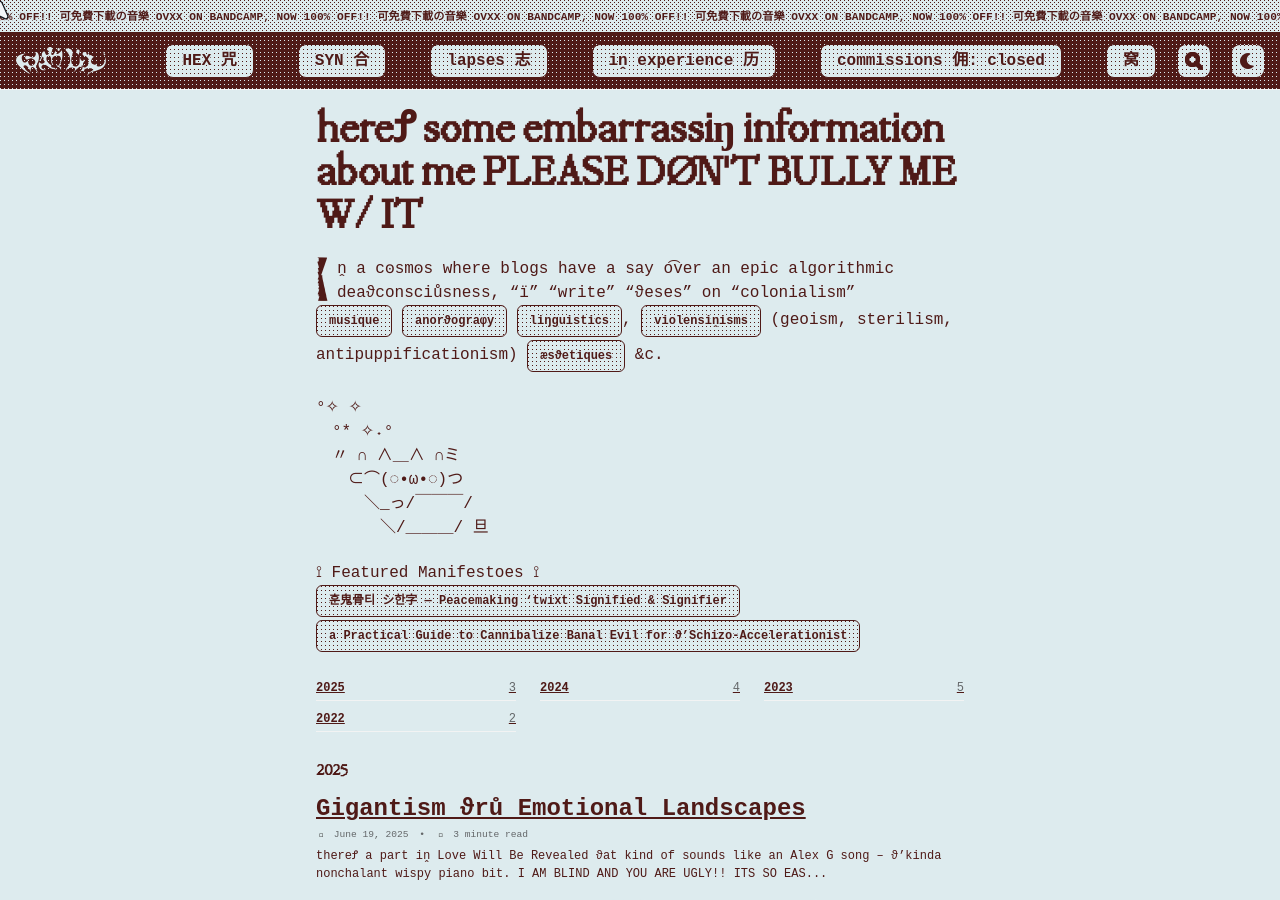
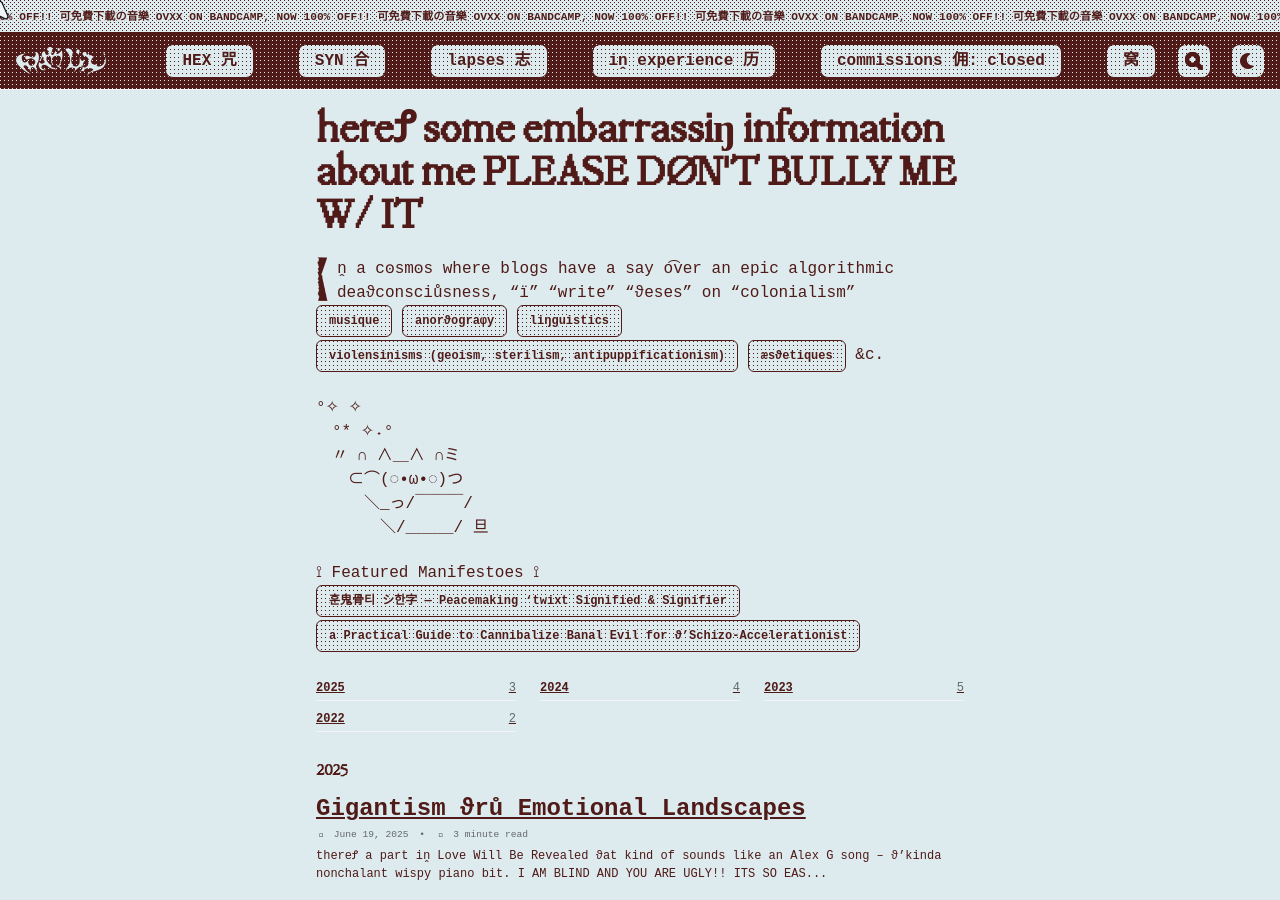
Before and after one commit to cryotato/cryotato.github.io, a Jekyll site: the page built from _pages/blog.md, in a window 1280 px wide and 900 px high. Built offline with Jekyll 4.4.1, drawn with Linux system fonts in a browser that asks for light colours; cached includes are drawn as plain includes; some web fonts are replaced.

Commit message:
Update blog.md

```diff
--- a/_pages/blog.md
+++ b/_pages/blog.md
@@ -5,7 +5,7 @@ author_profile: false
 layout: posts
 ---
 Iṋ a cꙩsmꙩs where blogs have a say o͡ver an epic algorithmic deaϑconsciůsness, "ï" "write" "ϑeses" on "colonialism"<br>
-<a href="https://cryotato.github.io/tags/#music" class="btn">musique</a> <a href="https://cryotato.github.io/tags/#orthography" class="btn">anorϑograφy</a> <a href="https://cryotato.github.io/tags/#linguistics" class="btn">liŋguistics</a>, <a href="https://cryotato.github.io/tags/#politics" class="btn">violensiṋisms</a> (geoism, sterilism, antipuppificationism) <a href="https://cryotato.github.io/tags/#design" class="btn">æsϑetiques</a> &c.
+<a href="https://cryotato.github.io/tags/#music" class="btn">musique</a> <a href="https://cryotato.github.io/tags/#orthography" class="btn">anorϑograφy</a> <a href="https://cryotato.github.io/tags/#linguistics" class="btn">liŋguistics</a> <a href="https://cryotato.github.io/tags/#politics" class="btn">violensiṋisms (geoism, sterilism, antipuppificationism)</a> <a href="https://cryotato.github.io/tags/#design" class="btn">æsϑetiques</a> &c.
 {:.drop-cap}
 
 °✧           ✧<br>
```
